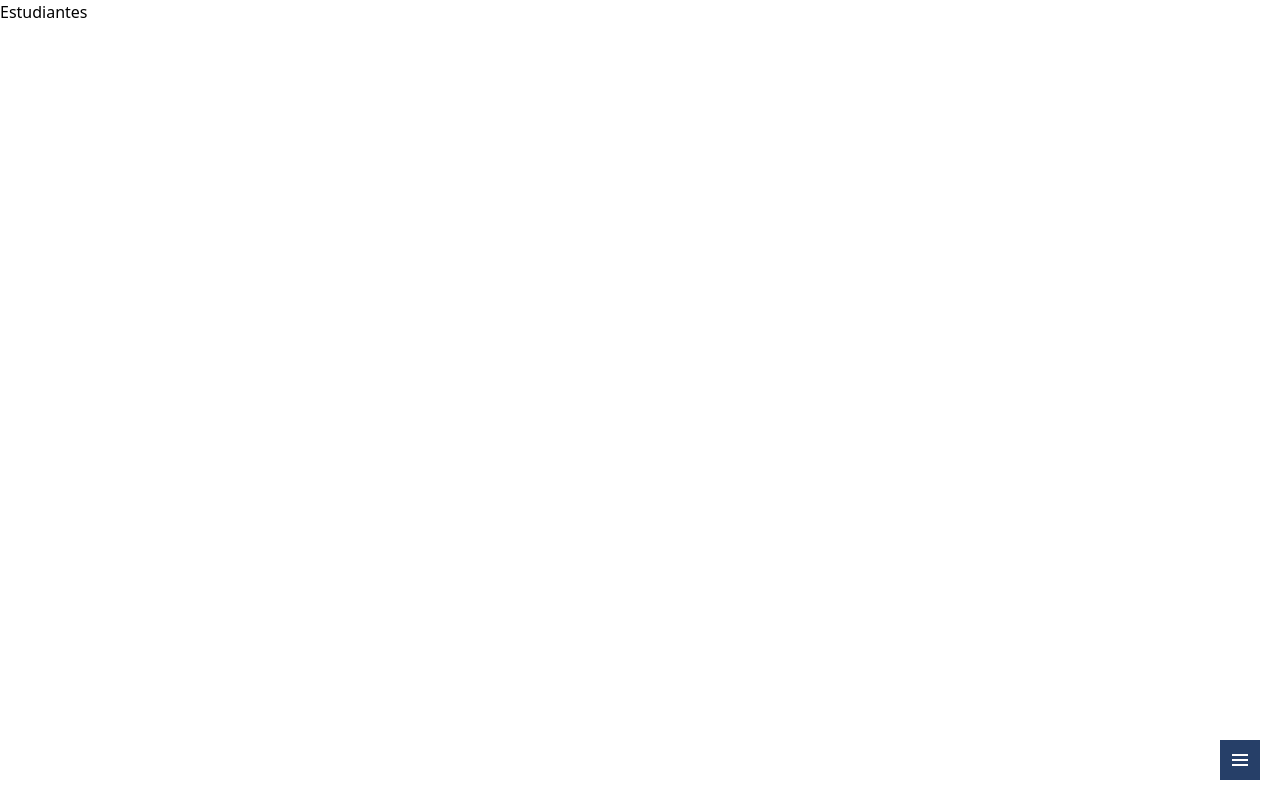
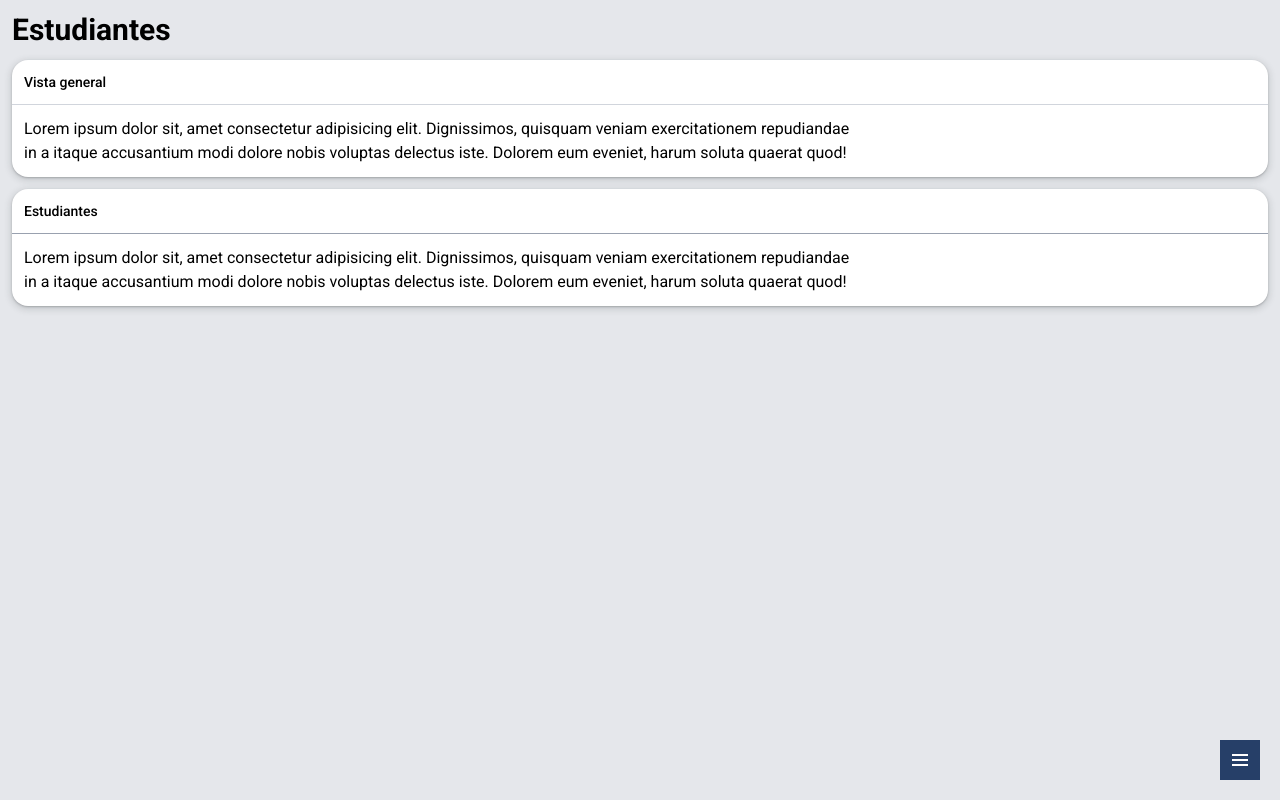
Before and after one commit to MiguelDev3/academy-erp-front, a React (Vite) app: page /students in a window 1280 px wide. Built offline with nearby package versions, Linux system fonts and the light colour scheme.

Commit message:
Update Dashboard y Estudiantes Page

```diff
--- a/src/pages/dashboard/Dashboard.jsx
+++ b/src/pages/dashboard/Dashboard.jsx
@@ -4,10 +4,36 @@ import { Sidebar } from "../../components/ui/sidebar";
 export const Dashboard = ({ menuClosed, toggleMenu }) => {
   return (
     <>
-      <Sidebar menuClosed={menuClosed} toggleMenu={toggleMenu}/>
+      <Sidebar menuClosed={menuClosed} toggleMenu={toggleMenu} />
       <HamburgerButton menuClosed={menuClosed} toggleMenu={toggleMenu} />
-      <main>
-        <h1>Dashboard</h1>
+      <main className="min-h-dvh bg-gray-200 px-3 font-roboto flex flex-col gap-3 ">
+        <h1 className="pt-3 font-bold text-3xl">Dashboard</h1>
+        <section className="[--shadow:rgba(60,64,67,0.3)_0_1px_2px_0,rgba(60,64,67,0.15)_0_2px_6px_2px] w-full h-auto rounded-2xl bg-white [box-shadow:var(--shadow)]">
+          <div className="w-full border-b border-gray-300">
+            <h2 className="py-3 ps-3 font-medium text-sm">Vista general</h2>
+          </div>
+          <div className="w-full p-3">
+            <p className="text-balance">
+              Lorem ipsum dolor sit, amet consectetur adipisicing elit.
+              Dignissimos, quisquam veniam exercitationem repudiandae in a
+              itaque accusantium modi dolore nobis voluptas delectus iste.
+              Dolorem eum eveniet, harum soluta quaerat quod!
+            </p>
+          </div>
+        </section>
+        <section className="[--shadow:rgba(60,64,67,0.3)_0_1px_2px_0,rgba(60,64,67,0.15)_0_2px_6px_2px] w-full h-auto rounded-2xl bg-white [box-shadow:var(--shadow)]">
+          <div className="w-full border-b border-gray-400">
+            <h2 className="py-3 ps-3 font-medium text-sm">Estudiantes</h2>
+          </div>
+          <div className="w-full p-3">
+            <p className="text-balance">
+              Lorem ipsum dolor sit, amet consectetur adipisicing elit.
+              Dignissimos, quisquam veniam exercitationem repudiandae in a
+              itaque accusantium modi dolore nobis voluptas delectus iste.
+              Dolorem eum eveniet, harum soluta quaerat quod!
+            </p>
+          </div>
+        </section>
       </main>
     </>
   );
--- a/src/pages/students/Students.jsx
+++ b/src/pages/students/Students.jsx
@@ -6,8 +6,34 @@ export const Students = ({ menuClosed, toggleMenu }) => {
     <>
       <Sidebar menuClosed={menuClosed} toggleMenu={toggleMenu}/>
       <HamburgerButton menuClosed={menuClosed} toggleMenu={toggleMenu} />
-      <main>
-        <h1>Estudiantes</h1>
+      <main className="min-h-dvh bg-gray-200 px-3 font-roboto flex flex-col gap-3 ">
+        <h1 className="pt-3 font-bold text-3xl">Estudiantes</h1>
+        <section className="[--shadow:rgba(60,64,67,0.3)_0_1px_2px_0,rgba(60,64,67,0.15)_0_2px_6px_2px] w-full h-auto rounded-2xl bg-white [box-shadow:var(--shadow)]">
+          <div className="w-full border-b border-gray-300">
+            <h2 className="py-3 ps-3 font-medium text-sm">Vista general</h2>
+          </div>
+          <div className="w-full p-3">
+            <p className="text-balance">
+              Lorem ipsum dolor sit, amet consectetur adipisicing elit.
+              Dignissimos, quisquam veniam exercitationem repudiandae in a
+              itaque accusantium modi dolore nobis voluptas delectus iste.
+              Dolorem eum eveniet, harum soluta quaerat quod!
+            </p>
+          </div>
+        </section>
+        <section className="[--shadow:rgba(60,64,67,0.3)_0_1px_2px_0,rgba(60,64,67,0.15)_0_2px_6px_2px] w-full h-auto rounded-2xl bg-white [box-shadow:var(--shadow)]">
+          <div className="w-full border-b border-gray-400">
+            <h2 className="py-3 ps-3 font-medium text-sm">Estudiantes</h2>
+          </div>
+          <div className="w-full p-3">
+            <p className="text-balance">
+              Lorem ipsum dolor sit, amet consectetur adipisicing elit.
+              Dignissimos, quisquam veniam exercitationem repudiandae in a
+              itaque accusantium modi dolore nobis voluptas delectus iste.
+              Dolorem eum eveniet, harum soluta quaerat quod!
+            </p>
+          </div>
+        </section>
       </main>
     </>
   )
```
Also changed, not shown: src/index.css (line endings or trailing spaces).
